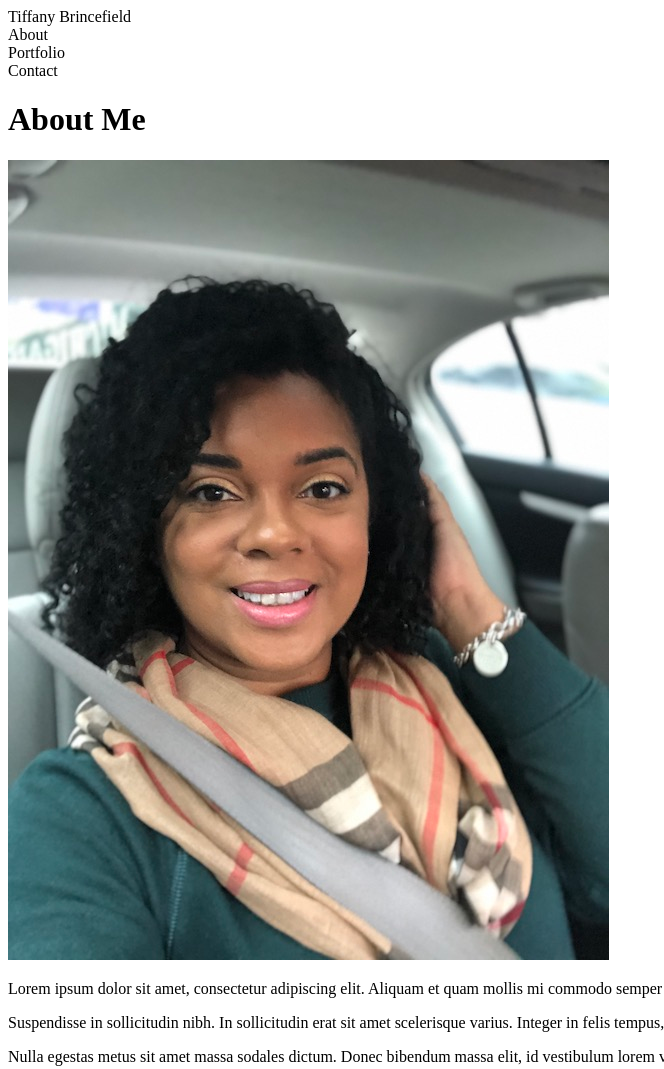
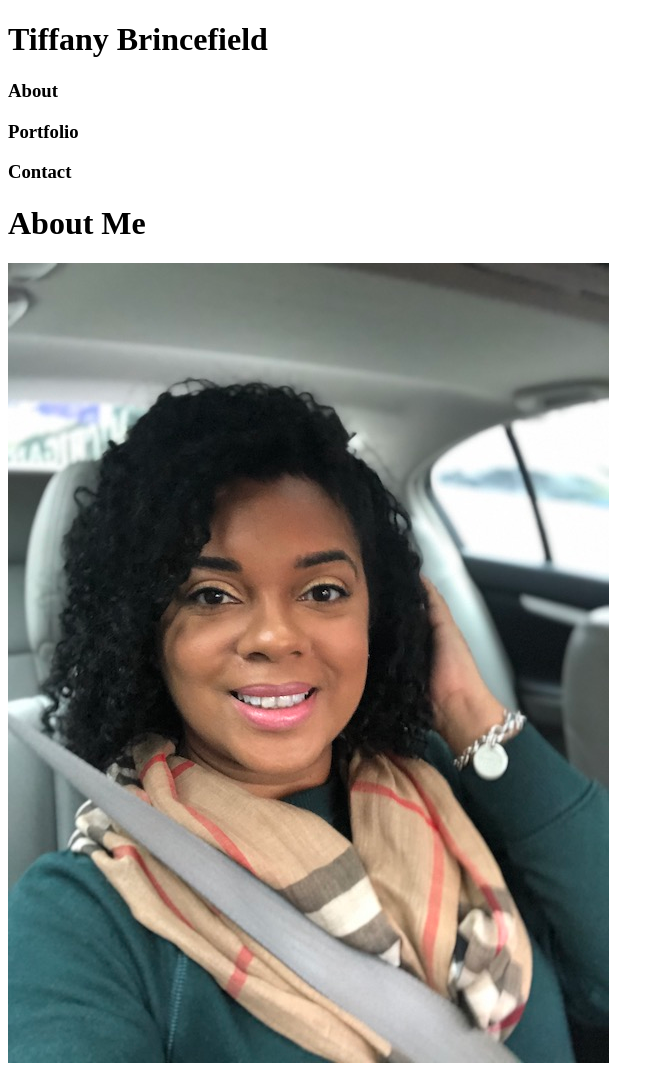
Before and after one commit to tjbrincefield/Basic-Portfolio, a plain HTML site: page index.html in a window 1280 px wide. Shown: the top 1069 px of the page, without its empty margins (0-664 px from the left). Drawn offline with Linux system fonts and the light colour scheme.

Commit message:
added more html

```diff
--- a/index.html
+++ b/index.html
@@ -8,11 +8,17 @@
 
 </head>
 
-<logo>Tiffany Brincefield</logo>
+<div class="container">
+    <header>
+<h1>Tiffany Brincefield</h1>
 
-<header>About</header>
-<header>Portfolio</header>
-<header>Contact</header>
+        <section id="links">
+<h3>About</h3>
+<h3>Portfolio</h3>
+<h3>Contact</h3>
+        </section>
+    </header>
+</div>
 
 <body>
 
```
